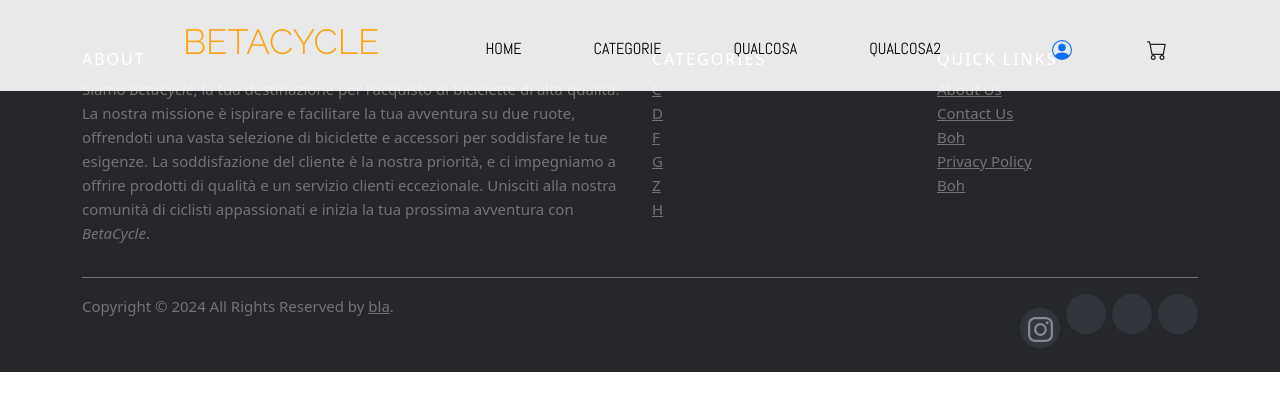
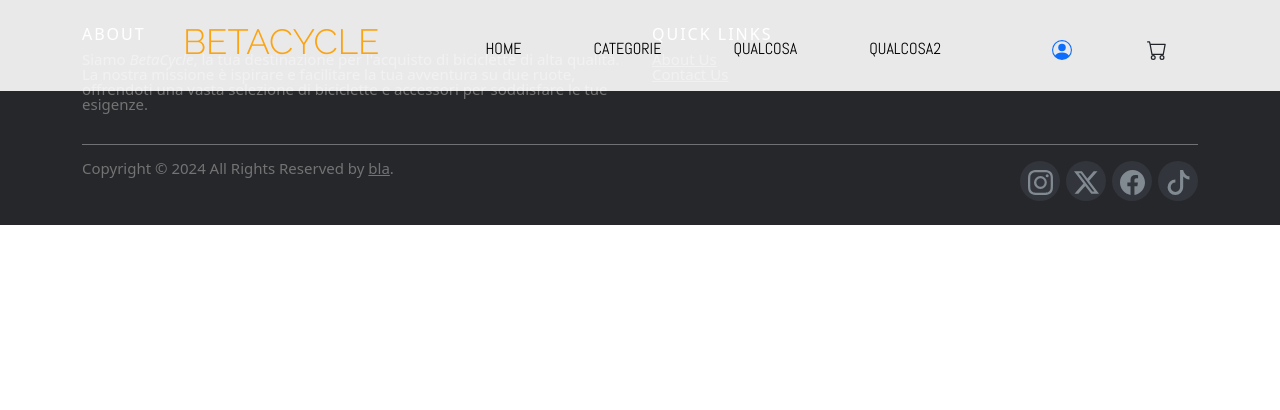
Before and after one commit to alesawemi/BetaCyclePadovaFrontEnd, an Angular app: page /footer in a window 1280 px wide. Shown: the top 410 px of the page. Built offline with nearby package versions, Linux system fonts and the light colour scheme.

Commit message:
Fix footer

```diff
--- a/src/app/core/footer/footer.component.css
+++ b/src/app/core/footer/footer.component.css
@@ -1,10 +1,15 @@
 .site-footer
 {
   background-color:#26272b;
-  padding:45px 0 20px;
+  padding: 20px;
   font-size:15px;
-  line-height:24px;
+  line-height:15px;
   color:#737373;
+  height: auto;
+  width: auto;
+  bottom: 0;
+
+
 }
 .site-footer hr
 {
@@ -144,11 +149,11 @@
 {
   background-color:#00aced
 }
-.social-icons a.linkedin:hover
+.social-icons a.instagram:hover
 {
   background-color:#007bb6
 }
-.social-icons a.dribbble:hover
+.social-icons a.tiktok:hover
 {
   background-color:#ea4c89
 }
--- a/src/app/core/footer/footer.component.html
+++ b/src/app/core/footer/footer.component.html
@@ -4,19 +4,7 @@
       <div class="row">
         <div class="col-sm-12 col-md-6">
           <h6>About</h6>
-          <p class="text-justify">Siamo <i>BetaCycle</i>, la tua destinazione per l'acquisto di biciclette di alta qualità. La nostra missione è ispirare e facilitare la tua avventura su due ruote, offrendoti una vasta selezione di biciclette e accessori per soddisfare le tue esigenze. La soddisfazione del cliente è la nostra priorità, e ci impegniamo a offrire prodotti di qualità e un servizio clienti eccezionale. Unisciti alla nostra comunità di ciclisti appassionati e inizia la tua prossima avventura con <i>BetaCycle</i>.</p>
-        </div>
-
-        <div class="col-xs-6 col-md-3">
-          <h6>Categories</h6>
-          <ul class="footer-links">
-            <li><a href="">C</a></li>
-            <li><a href="">D</a></li>
-            <li><a href="">F</a></li>
-            <li><a href="">G</a></li>
-            <li><a href="">Z</a></li>
-            <li><a href="">H</a></li>
-          </ul>
+          <p class="text-justify">Siamo <i>BetaCycle</i>, la tua destinazione per l'acquisto di biciclette di alta qualità. La nostra missione è ispirare e facilitare la tua avventura su due ruote, offrendoti una vasta selezione di biciclette e accessori per soddisfare le tue esigenze.</p>
         </div>
 
         <div class="col-xs-6 col-md-3">
@@ -24,9 +12,6 @@
           <ul class="footer-links">
             <li><a href="">About Us</a></li>
             <li><a href="">Contact Us</a></li>
-            <li><a href="">Boh</a></li>
-            <li><a href="">Privacy Policy</a></li>
-            <li><a href="">Boh</a></li>
           </ul>
         </div>
       </div>
@@ -45,9 +30,15 @@
             <li><a class="instagram" href="#"><svg xmlns="http://www.w3.org/2000/svg" width="25" height="25" fill="currentColor" class="bi bi-instagram" viewBox="0 0 16 16">
               <path d="M8 0C5.829 0 5.556.01 4.703.048 3.85.088 3.269.222 2.76.42a3.9 3.9 0 0 0-1.417.923A3.9 3.9 0 0 0 .42 2.76C.222 3.268.087 3.85.048 4.7.01 5.555 0 5.827 0 8.001c0 2.172.01 2.444.048 3.297.04.852.174 1.433.372 1.942.205.526.478.972.923 1.417.444.445.89.719 1.416.923.51.198 1.09.333 1.942.372C5.555 15.99 5.827 16 8 16s2.444-.01 3.298-.048c.851-.04 1.434-.174 1.943-.372a3.9 3.9 0 0 0 1.416-.923c.445-.445.718-.891.923-1.417.197-.509.332-1.09.372-1.942C15.99 10.445 16 10.173 16 8s-.01-2.445-.048-3.299c-.04-.851-.175-1.433-.372-1.941a3.9 3.9 0 0 0-.923-1.417A3.9 3.9 0 0 0 13.24.42c-.51-.198-1.092-.333-1.943-.372C10.443.01 10.172 0 7.998 0zm-.717 1.442h.718c2.136 0 2.389.007 3.232.046.78.035 1.204.166 1.486.275.373.145.64.319.92.599s.453.546.598.92c.11.281.24.705.275 1.485.039.843.047 1.096.047 3.231s-.008 2.389-.047 3.232c-.035.78-.166 1.203-.275 1.485a2.5 2.5 0 0 1-.599.919c-.28.28-.546.453-.92.598-.28.11-.704.24-1.485.276-.843.038-1.096.047-3.232.047s-2.39-.009-3.233-.047c-.78-.036-1.203-.166-1.485-.276a2.5 2.5 0 0 1-.92-.598 2.5 2.5 0 0 1-.6-.92c-.109-.281-.24-.705-.275-1.485-.038-.843-.046-1.096-.046-3.233s.008-2.388.046-3.231c.036-.78.166-1.204.276-1.486.145-.373.319-.64.599-.92s.546-.453.92-.598c.282-.11.705-.24 1.485-.276.738-.034 1.024-.044 2.515-.045zm4.988 1.328a.96.96 0 1 0 0 1.92.96.96 0 0 0 0-1.92m-4.27 1.122a4.109 4.109 0 1 0 0 8.217 4.109 4.109 0 0 0 0-8.217m0 1.441a2.667 2.667 0 1 1 0 5.334 2.667 2.667 0 0 1 0-5.334"/>
             </svg></a></li>
-            <li><a class="twitter" href="#"><i class="fa fa-twitter"></i></a></li>
-            <li><a class="dribbble" href="#"><i class="fa fa-dribbble"></i></a></li>
-            <li><a class="linkedin" href="#"><i class="fa fa-linkedin"></i></a></li>
+            <li><a class="twitter" href="#"><svg xmlns="http://www.w3.org/2000/svg" width="25" height="25" fill="currentColor" class="bi bi-twitter-x" viewBox="0 0 16 16">
+              <path d="M12.6.75h2.454l-5.36 6.142L16 15.25h-4.937l-3.867-5.07-4.425 5.07H.316l5.733-6.57L0 .75h5.063l3.495 4.633L12.601.75Zm-.86 13.028h1.36L4.323 2.145H2.865z"/>
+            </svg></a></li>
+            <li><a class="facebook" href="#"><svg xmlns="http://www.w3.org/2000/svg" width="25" height="25" fill="currentColor" class="bi bi-facebook" viewBox="0 0 16 16">
+              <path d="M16 8.049c0-4.446-3.582-8.05-8-8.05C3.58 0-.002 3.603-.002 8.05c0 4.017 2.926 7.347 6.75 7.951v-5.625h-2.03V8.05H6.75V6.275c0-2.017 1.195-3.131 3.022-3.131.876 0 1.791.157 1.791.157v1.98h-1.009c-.993 0-1.303.621-1.303 1.258v1.51h2.218l-.354 2.326H9.25V16c3.824-.604 6.75-3.934 6.75-7.951"/>
+            </svg></a></li>
+            <li><a class="tiktok" href="#"><svg xmlns="http://www.w3.org/2000/svg" width="25" height="25" fill="currentColor" class="bi bi-tiktok" viewBox="0 0 16 16">
+              <path d="M9 0h1.98c.144.715.54 1.617 1.235 2.512C12.895 3.389 13.797 4 15 4v2c-1.753 0-3.07-.814-4-1.829V11a5 5 0 1 1-5-5v2a3 3 0 1 0 3 3z"/>
+            </svg></a></li>
           </ul>
         </div>
       </div>
--- a/src/app/core/login/login.component.html
+++ b/src/app/core/login/login.component.html
@@ -1,6 +1,3 @@
-<style>
-
-</style>
 
 <div class="fullscreen-modal">
 	<div class="grad"></div>
```
